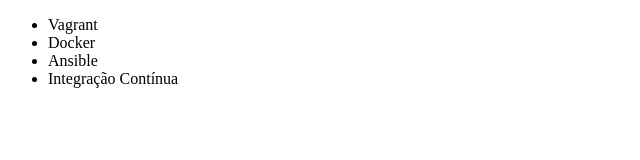
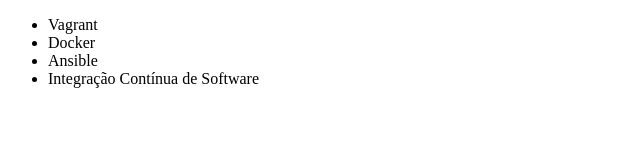
Before and after one commit to rafaelsrodrigues/alura-git, a plain HTML site: page index.html in a window 1280 px wide. Shown: the full height of the page, 0-640 px from the left. Drawn offline with Linux system fonts and the light colour scheme.

Commit message:
Mudança realizada no nome do curso

```diff
--- a/index.html
+++ b/index.html
@@ -9,7 +9,7 @@
         <li>Vagrant</li>
         <li>Docker</li>
         <li>Ansible</li>
-        <li>Integração Contínua</li>
+        <li>Integração Contínua de Software</li>
     </ul>
 </body>
 </html>
```
